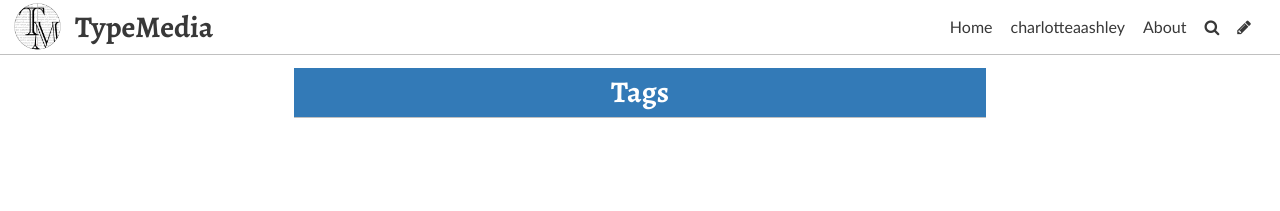
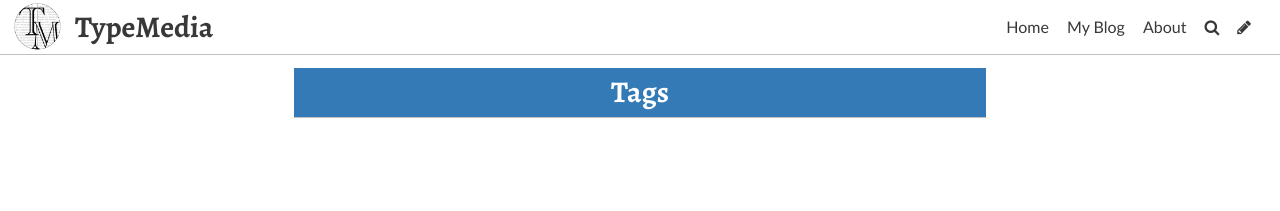
Before and after one commit to charlotteaashley/typo-design-template, a Jekyll site: the page built from pages/tags.md, in a window 1280 px wide. Shown: the top 211 px of the page. Built offline with Jekyll 4.4.1, drawn with Linux system fonts in a browser that asks for light colours; some web fonts are replaced.

Commit message:
Update Settings “general”

```diff
--- a/_data/settings.yml
+++ b/_data/settings.yml
@@ -13,5 +13,5 @@ fixednavbar: true
 upzoom: true
 items:
   - tab: true
-    name: charlotteaashley
+    name: My Blog
     siteurl: https://charlotteaashley.wordpress.com
```
